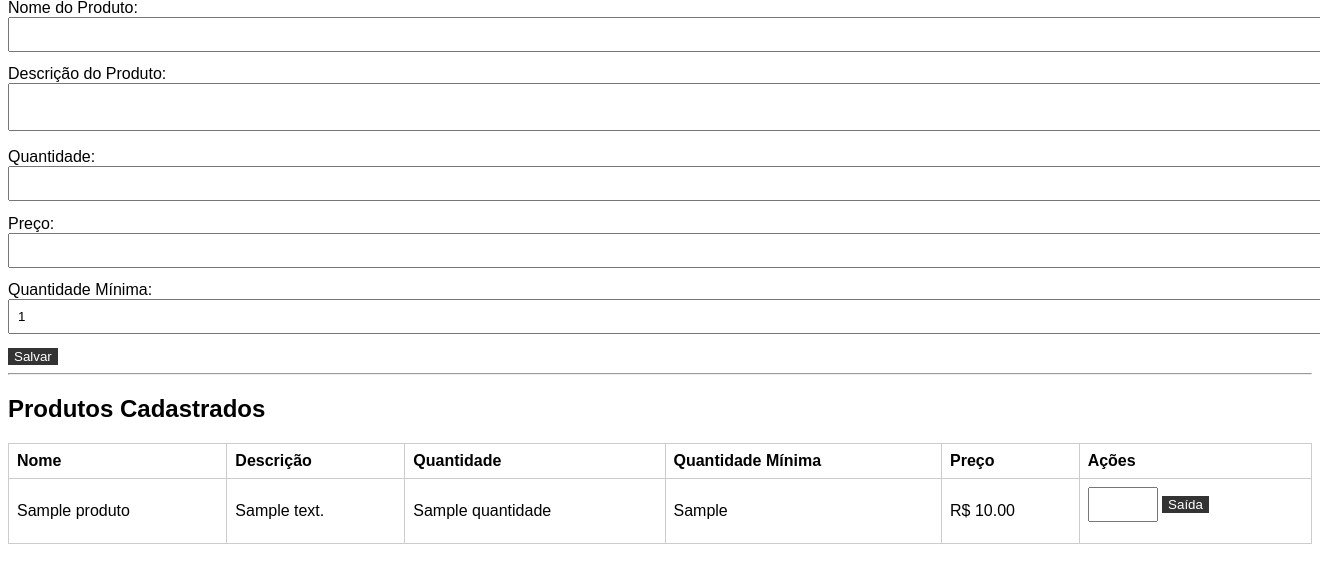
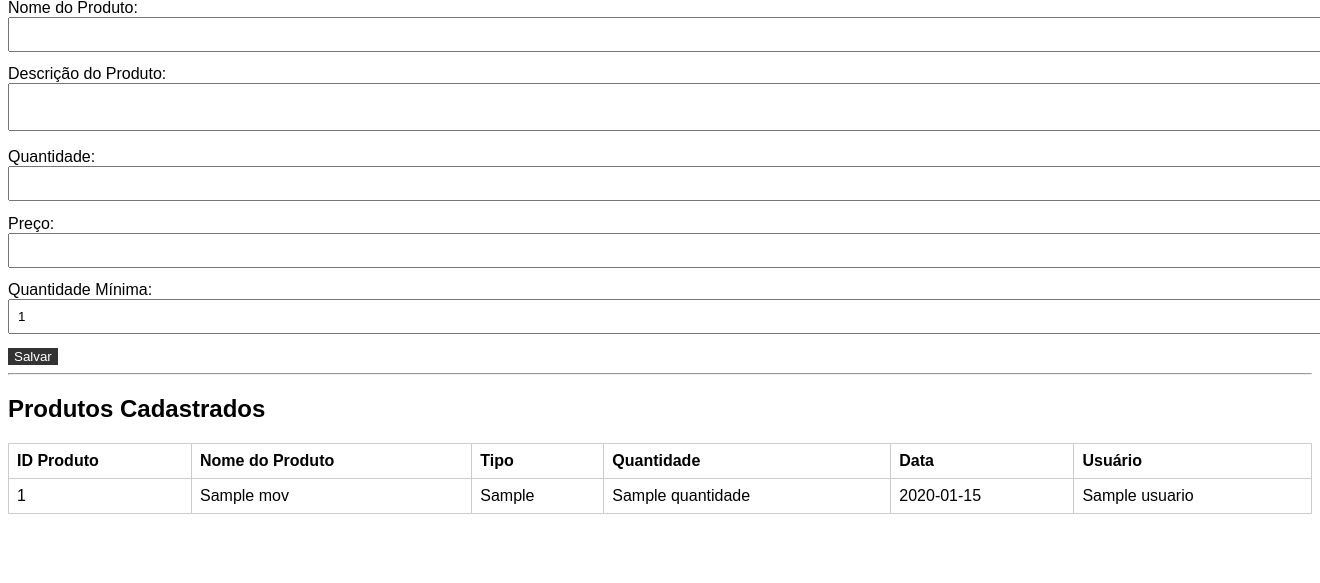
Before and after one commit to guiziinn90/proj_estoque_3b, a Flask app: template templates/cadastro_produto.html in a window 1320 px wide; the page is wider, and only the part inside the window is pictured. Shown: the part 175-758 px from the top of that part. Run offline with Flask 3, Linux system fonts and the light colour scheme; the template is opened without the code that fills it: most values are stand-ins (such as "Sample title", 1, 10 or a date in 2020); some libraries are stand-ins or nearby versions.

Commit message:
atualizacao do cadastro_produto e a estilizacao nas telas, e com isso adficionado u, def no app.py para testar a tela do estoque

```diff
--- a/app.py
+++ b/app.py
@@ -11,10 +11,10 @@ app = Flask(__name__)
 app.config['SECRET_KEY'] = 'uma_chave_muito_secreta'
 # Configuração para postgreSQL
 DB_USER = 'postgres'
-DB_PASSWORD = 'geleira@1'
+DB_PASSWORD = 'wcc@2023'
 DB_HOST = 'localhost'
-DB_NAME = 'py_estoque_3b'
-DB_PORT = '5433'
+DB_NAME = 'Proj_estoque_3b'
+DB_PORT = '5432'
 # URL-encode a senha para garantir que caracteres especiais sejam tratados corretamente
 ENCODED_DB_PASSWORD = quote_plus(DB_PASSWORD)
 
@@ -52,7 +52,7 @@ def execute_db(query, args=()):
     db.commit()
     # Retorna o ID do último registro inserido, útil para o SERIAL
     if cur.description:
-        last_id = cur.getchone()[0]
+        last_id = cur.fetchone()[0]
     else:
         last_id = None
     cur.close()
@@ -155,10 +155,24 @@ def saida_produto(produto_id):
 
     return redirect(url_for('cadastro_produto'))
 
+
+
 @app.route('/estoque')
 @login_required
 def estoque():
-    movimentacoes = query_db('SELECT * FORM movimentacao_estoque AS m JOIN usuarios AS u ON m.usario_id = u.id ORDER BY m.data_movimentacao DESC')
+    movimentacoes = query_db('''
+        SELECT
+            m.produto_id,
+            p.nome AS nome_produto,
+            m.tipo_movimentacao,
+            m.quantidade,
+            m.data_movimentacao,
+            u.nome AS nome_usuario
+        FROM movimentacao_estoque AS m
+        JOIN produtos AS p ON m.produto_id = p.id
+        JOIN usuarios AS u ON m.usuario_id = u.id
+        ORDER BY m.data_movimentacao DESC
+    ''')
     return render_template('estoque.html', movimentacoes=movimentacoes, usuario=session.get('usuario_nome'))
 
 if __name__ == '__main__':
--- a/templates/autenticacao.html
+++ b/templates/autenticacao.html
@@ -20,6 +20,7 @@
             <button type="submit">Entrar</button>
         </form>
         <p>Não tem uma conta? <a href="{{ url_for('cadastro_usuario') }}">Cadastre-se aqui</a></p>
+
     </div>
 </body>
 </html>
--- a/templates/cadastro_produto.html
+++ b/templates/cadastro_produto.html
@@ -41,32 +41,27 @@
                     <table>
                         <thead>
                             <tr>
-                                <th>Nome</th>
-                                <th>Descrição</th>
+                                <th>ID Produto</th>
+                                <th>Nome do Produto</th> <!-- novo -->
+                                <th>Tipo</th>
                                 <th>Quantidade</th>
-                                <th>Quantidade Mínima</th>
-                                <th>Preço</th>
-                                <th>Ações</th>
+                                <th>Data</th>
+                                <th>Usuário</th>
                             </tr>
-                        </thead>
+                    </thead>
                         <tbody>
-                            {% for produto in produtos %}
-                            <tr class="{% if produto.quantidade <= produto.quantidade_minima %}alerta-estoque-baixo{% endif %}">
-                                <td>{{ produto.nome }}</td>
-                                <td>{{ produto.descricao }}</td>
-                                <td>{{ produto.quantidade }}</td>
-                                <td>{{ produto.quantidade_minima }}</td>
-                                <td>R$ {{ "%.2f"|format(produto.preco) }}</td>
-                                <td>
-                                    <form action="{{ url_for('saida_produto', produto_id=produto.id) }}" method="post">
-                                        <input type="number" name="quantidade" min="1" max="{{ produto.quantidade }}" style="width: 50px;">
-                                        <button type="submit">Saída</button>
-                                    </form>
-                                </td>
+                                {% for mov in movimentacoes %}
+                            <tr>
+                                <td>{{ mov.produto_id }}</td>
+                                <td>{{ mov.nome_produto }}</td>
+                                <td>{{ mov.tipo_movimentacao }}</td>
+                                <td>{{ mov.quantidade }}</td>
+                                <td>{{ mov.data_movimentacao.strftime('%d/%m/%Y %H:%M') if mov.data_movimentacao else '' }}</td>
+                                <td>{{ mov.usuario }}</td>
                             </tr>
                             {% else %}
                             <tr>
-                                <td colspan="6">Nenhum produto cadastrado.</td>
+                                <td colspan="6">Nenhuma movimentação registrada.</td>
                             </tr>
                             {% endfor %}
                         </tbody>
--- a/templates/cadastro_usuario.html
+++ b/templates/cadastro_usuario.html
@@ -22,6 +22,6 @@
             <button type="submit">Cadastrar</button>
         </form>
     </div>
-    <p><a href="{{ url_for('autenticacao') }}">Voltar para Login</a></p>
+    <p>Já tem uma conta? <a href="{{ url_for('/autenticacao') }}">Voltar para Login</a></p>
 </body>
 </html>
```
Also changed, not shown: templates/estoque.html (+14 -7 lines).
